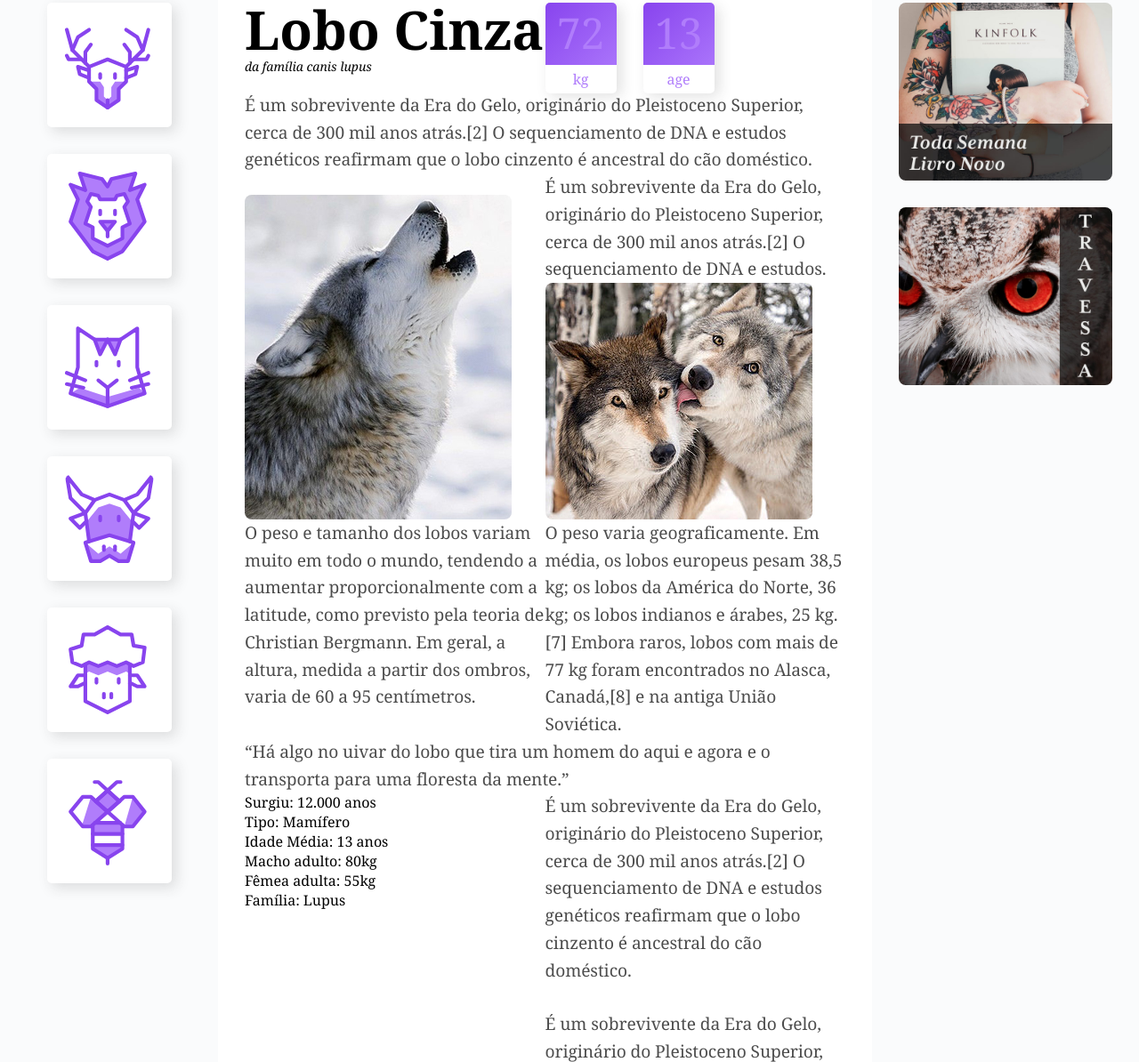
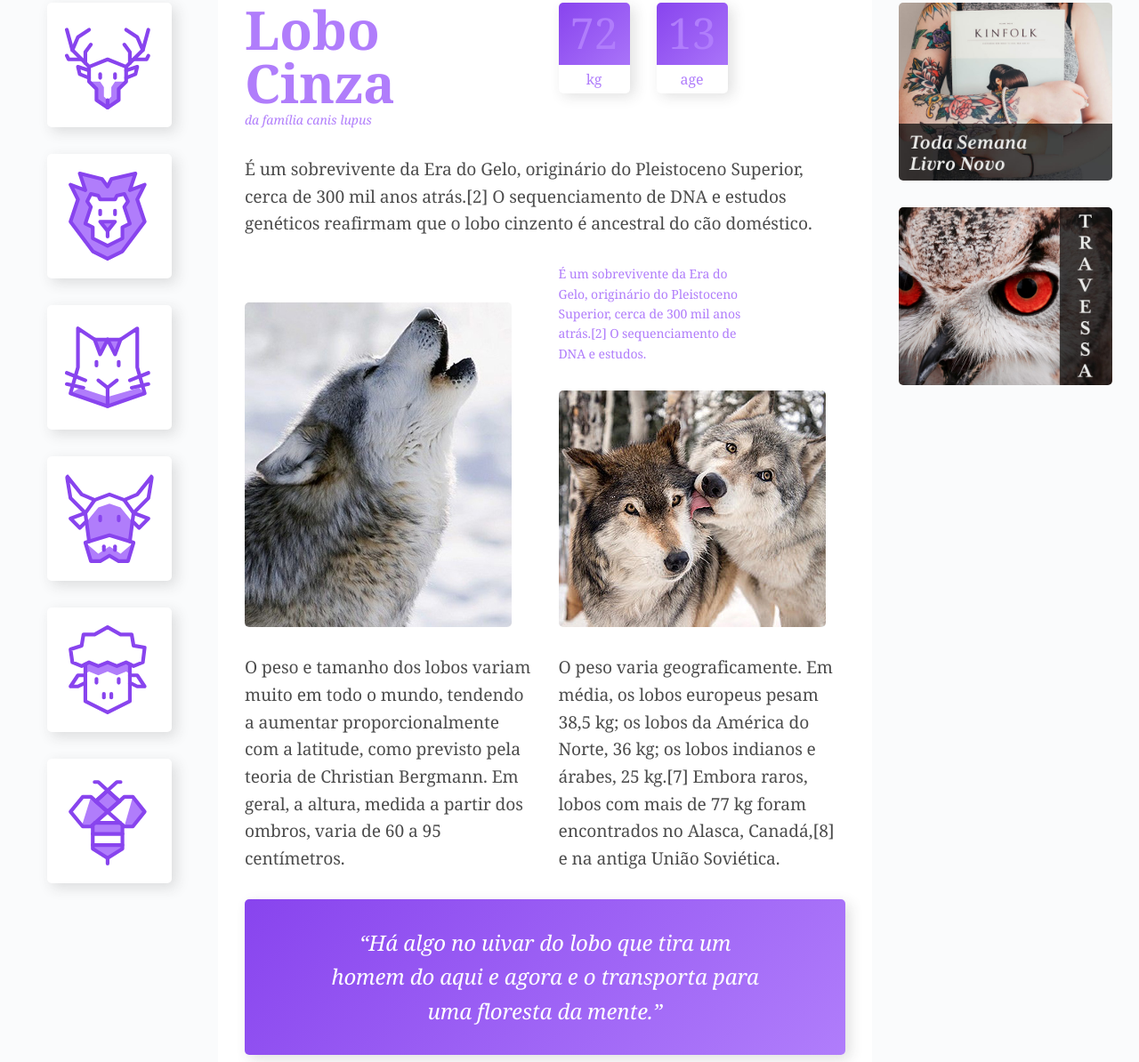
Before and after one commit to thiagopaiva99/wildbeast, a plain HTML site: page index.html in a window 1280 px wide. Shown: the part 131-1325 px from the top of the page at 89% size. Drawn offline with Linux system fonts and the light colour scheme; a web font is replaced by a local one.

Commit message:
New styles

```diff
--- a/css/style.css
+++ b/css/style.css
@@ -1,6 +1,6 @@
 body, p, h1, ul, li, blockquote {
     padding: 0px;
-    margin: 0px;
+    margin: 0px
   }
 
   body {
@@ -15,13 +15,13 @@ a {
     text-decoration: none;
   }
 
-img{
+  img {
+    display: block;
     max-width: 100%;
-    display: block;
-    border-radius: 8px;
+    border-radius: 5px;
   }
 
-/* GRID GERAL*/
+  /* GRID GERAL */
 
   .estrutura {
     display: grid;
@@ -33,10 +33,11 @@ img{
     ;
   }
 
-/* HEADER */
+  /*HEADER*/
+
   .header {
     grid-area: header;
-    background: linear-gradient(135deg, #8844ee, #B07DFD);
+    background: linear-gradient(135deg, #8844ee, #B07DFB);
     padding: 30px;
     display: grid;
     grid-template-columns: 1fr auto;
@@ -56,21 +57,22 @@ img{
     display: block;
     padding: 10px;
     color: white;
-    font-size: 1.125rem;
-    background: rgba(0, 0, 0, .1);
+    font-size: 1.125em;
+    background: rgba(0,0,0,.1);
     border-radius: 5px;
-    transition: 0.3s;
+    transition: 0.1s;
   }
 
   .header nav a:hover {
-    background: rgba(0, 0, 0, .5);
+    background: rgba(0,0,0,.5);
   }
 
-.header nav li + li {
+  .header li + li {
     margin-left: 30px;
   }
 
-/* SIDENAV */
+  /*SIDENAV*/
+
   .sidenav {
     grid-area: sidenav;
     background: #fafbfc;
@@ -85,15 +87,15 @@ img{
     background: white;
     padding: 20px;
     border-radius: 5px;
-    box-shadow: 5px 5px 15px 0px rgba(44, 44, 44, 0.15);
+    box-shadow: 5px 5px 15px 0px rgba(44,44,44,0.15);
     transition: .1s ease-out;
   }
 
   .sidenav li a:hover {
-    background: #B07DFD;
+    background: #B07DFB;
   }
 
-/* CONTENT */
+  /*CONTENT*/
 
   .content {
     grid-area: content;
@@ -102,7 +104,7 @@ img{
     padding: 30px;
     display: grid;
     grid-template-columns: 1fr 1fr;
-    /*grid-gap: 30px;*/
+    grid-gap: 30px;
   }
 
   .col-wide {
@@ -114,26 +116,27 @@ img{
     align-self: end;
   }
 
-.imagem-2 {
+  .item-2 {
     align-self: end;
   }
 
-/* ESTILOS CONTENT */
+  /*ESTILOS CONTENT*/
 
   p {
     font-size: 1.2em;
     line-height: 1.6;
     letter-spacing: -0.005em;
-    color: rgba(0, 0, 0, .7);
+    color: rgba(0,0,0,.7);
   }
 
-.informacoes p + p {
+  .informacoes p + p{
     margin-top: 30px;
   }
 
-/* TITULO */
+  /*TITULO*/
+
   .titulo {
-    colo: #B07DFB;
+    color: #B07DFB;
   }
 
   .titulo h1 {
@@ -147,7 +150,8 @@ p {
     font-style: italic;
   }
 
-/* CARACTERISTICAS */
+  /*CARACTERISTICAS*/
+
   .caracteristicas {
     display: flex;
     align-items: flex-start;
@@ -156,9 +160,9 @@ p {
   .caracteristicas > div {
     width: 80px;
     text-align: center;
-    background: linear-gradient(135deg, #8844ee, #B07DFD);
+    background: linear-gradient(135deg, #8844ee, #B07DFB);
     border-radius: 5px;
-    box-shadow: 5px 5px 15px 0px rgba(44, 44, 44, 0.15);
+    box-shadow: 5px 5px 15px 0px rgba(44,44,44,0.15);
     position: relative;
   }
 
@@ -185,7 +189,44 @@ p {
     top: 2px;
   }
 
-/* ANUNCIOS */
+  .destaque {
+    font-size: 0.875em;
+    color: #B07DFB;
+    max-width: 16em;
+  }
+
+  .citacao, .atributos {
+    align-self: start;
+    padding: 30px;
+    border-radius: 5px;
+    box-shadow: 5px 5px 15px 0px rgba(44,44,44,0.15);
+    background: linear-gradient(135deg, #8844ee, #B07DFB);
+  }
+
+  .citacao p {
+    font-size: 1.5em;
+    font-style: italic;
+    text-align: center;
+    color: white;
+    max-width: 500px;
+    margin: 0 auto;
+  }
+
+  .atributos li {
+    color: white;
+    font-family: Courier, monospace;
+    font-size: 1.125em;
+    padding: 15px;
+  }
+
+  .atributos li + li {
+    border-top: 2px solid #B07DFB;
+  }
+
+
+
+
+  /*ANUNCIOS*/
 
   .anuncios {
     grid-area: anuncios;
@@ -196,11 +237,11 @@ p {
     grid-gap: 30px;
   }
 
-/* FOOTER */
+  /*FOOTER*/
 
   .footer {
     grid-area: footer;
-    background: linear-gradient(135deg, #8844ee, #B07DFD);
+    background: linear-gradient(135deg, #8844ee, #B07DFB);
   }
 
   .footer p {
--- a/index.html
+++ b/index.html
@@ -90,7 +90,7 @@
 
             <img class="imagem-1" src="img/wolf1.jpg" alt="Wolf 1">
 
-            <p>É um sobrevivente da Era do Gelo, originário do Pleistoceno Superior, cerca de 300 mil anos atrás.[2] O sequenciamento
+            <p class="destaque">É um sobrevivente da Era do Gelo, originário do Pleistoceno Superior, cerca de 300 mil anos atrás.[2] O sequenciamento
                 de DNA e estudos.</p>
 
             <img class="imagem-2" src="img/wolf2.jpg" alt="Wolf 2">
@@ -138,7 +138,7 @@
         </aside>
 
         <footer class="footer">
-            <p>Origamid © 2012 - 2017. Alguns direitos reservados.</p>
+            <p><a href="https://github.com/thiagopaiva99">thiagopaiva99</a> © 2017. Alguns direitos reservados.</p>
         </footer>
 
     </div>
```
Lines whose indentation alone changed are shown as unchanged.
